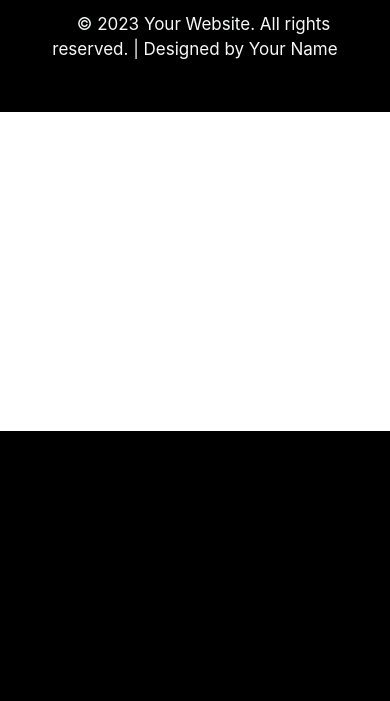
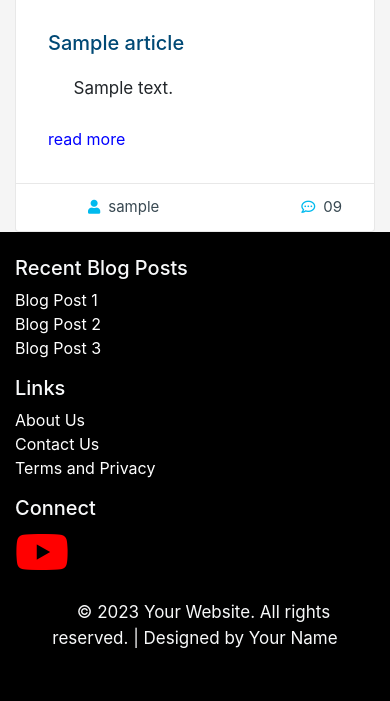
Before and after one commit to behradpeikani/bps_gamer, a Django app: template templates/blog/tag_view.html in a window 390 px wide. Shown: the part 413-1114 px from the top of the page. Before the commit the page ends 844 px from the top, so only its background shows below. Run offline with Django 3.2, Linux system fonts and the light colour scheme; the template is opened without the code that fills it: most values are stand-ins (such as "Sample title", 1, 10 or a date in 2020); some libraries are stand-ins or nearby versions.

Commit message:
i design tag view and changed uuid to 4 digits random id

```diff
--- a/blog/models.py
+++ b/blog/models.py
@@ -3,6 +3,7 @@
 import uuid
 from ckeditor_uploader.fields import RichTextUploadingField
 from django.contrib.auth.models import User
+import random
 
 
 class Category(models.Model):
@@ -16,7 +17,8 @@
         return self.name
 
 class Tag(models.Model):
-    id = models.UUIDField(primary_key=True, default=uuid.uuid4, editable=False)
+    id = models.AutoField(primary_key=True)
+    random_id = models.PositiveIntegerField(unique=True, default=random.randint(1000, 9999))
     name = models.CharField(max_length=100)
 
     def __str__(self):
--- a/blog/urls.py
+++ b/blog/urls.py
@@ -6,4 +6,5 @@
 urlpatterns = [
 	path('', views.ArticleListView.as_view(), name='article-list'),
     path('<slug:slug>/', views.ArticleDetailView.as_view(), name='article-detail'),
+    path('tag/<int:tag_id>/', views.TagView.as_view(), name='tag-view')
 ]
--- a/blog/views.py
+++ b/blog/views.py
@@ -22,6 +22,6 @@
 
     def get_context_data(self, **kwargs):
         context = super().get_context_data(**kwargs)
-        slug = self.kwargs.get('slug')
-        context["tag"] = get_object_or_404(Tag, slug=slug)
+        tag_id = self.kwargs.get('tag_id')
+        context["tag"] = get_object_or_404(Tag, random_id=tag_id)
         return context
--- a/templates/blog/article_detail.html
+++ b/templates/blog/article_detail.html
@@ -27,7 +27,7 @@
                         </div>
                         <div class="nav tag-cloud">
                             {% for tag in article.tags.all %}
-                            <a href="#">{{ tag.name }}</a>
+                            <a href="{% url 'blog:tag-view' tag.random_id %}">{{ tag.name }}</a>
                             {% endfor %}
                         </div>
                     </article>
--- a/templates/blog/tag_view.html
+++ b/templates/blog/tag_view.html
@@ -1,6 +1,37 @@
 {% extends 'base.html' %}
 {% load static %}
 
-{% block title %} Tags {% endblock %}
+{% block title %} BPS Gamer | {{ tag.name }} {% endblock %}
 
-{% block content %} {% endblock %}
+{% block content %}
+
+<section>
+	{% for article in tag.article_set.all %}
+    <div class="text-center mb-5">
+        <h2 class="display-20 display-md-18 display-lg-16"><i class="fa-sharp fa-solid fa-font-case">{{ article.name }}</i></h2>
+    </div>
+    <div class="row">
+        <div class="col-lg-4 col-md-6 mb-2-6 mb-md-0">
+            <article class="card card-style2">
+                <div class="card-img">
+                    <img class="rounded-top" src="https://www.bootdey.com/image/350x280/4682B4/000000" alt="...">
+                    <div class="date"><span>{{ article.created_at|date:"j" }}</span>{{ article.created_at|date:"F" }}</div>
+                </div>
+                <div class="card-body">
+                    <h3 class="h5"><a href="#!">{{ article.title }}</a></h3>
+                    <p class="display-30">{{ article.content|truncatewords:10|safe }}</p>
+                    <a href="{% url 'blog:article-detail' article.slug %}" class="read-more">read more</a>
+                </div>
+                <div class="card-footer">
+                    <ul>
+                        <li><a href="#!"><i class="fas fa-user"></i>{{ article.author.username }}</a></li>
+                        <li><a href="#!"><i class="far fa-comment-dots"></i><span>09</span></a></li>
+                    </ul>
+                </div>
+            </article>
+        </div>
+    </div>
+    {% endfor %}
+</section>
+
+{% endblock %}
```
Also changed, not shown: blog/migrations/0005_auto_20230603_0739.py (added), blog/migrations/0006_alter_tag_random_id.py (added).
